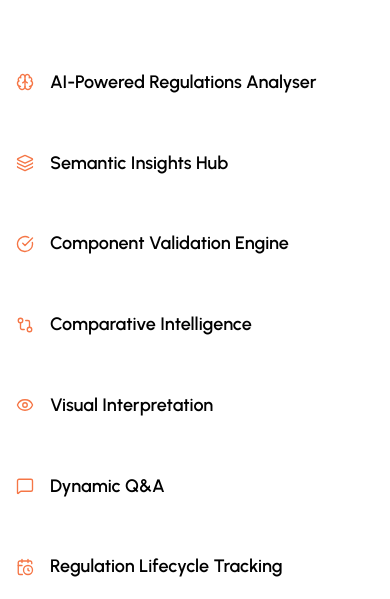
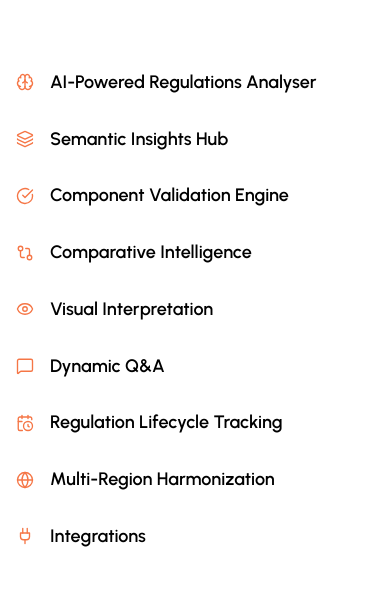
Before and after one commit to dalip03/lexboltt, a Next.js app: page /product in a window 390 px wide. Shown: the part 773-1372 px from the top of the page. Built offline with nearby package versions, Linux system fonts and the light colour scheme.

Commit message:
new update

```diff
--- a/src/app/components/aboutComponents/TeamHero.tsx
+++ b/src/app/components/aboutComponents/TeamHero.tsx
@@ -78,7 +78,7 @@ export default function TeamHero() {
         req = requestAnimationFrame(animateScroll);
         return;
       }
-      el.scrollLeft += 0.5; // Adjust speed as needed
+      el.scrollLeft += 1; // Adjust speed as needed
       if (el.scrollLeft > el.scrollWidth / 2) {
         el.scrollLeft = 0;
       }
--- a/src/app/components/productComponents/CoreCapabilitiesnew.tsx
+++ b/src/app/components/productComponents/CoreCapabilitiesnew.tsx
@@ -68,7 +68,8 @@ export default function CoreCapabilitiesnew() {
     grid-cols-1
     sm:grid-cols-2
     gap-x-12
-    gap-y-14
+    gap-y-8
+    md:gap-y-14
     max-w-7xl
     mx-auto
     place-items-center
```
